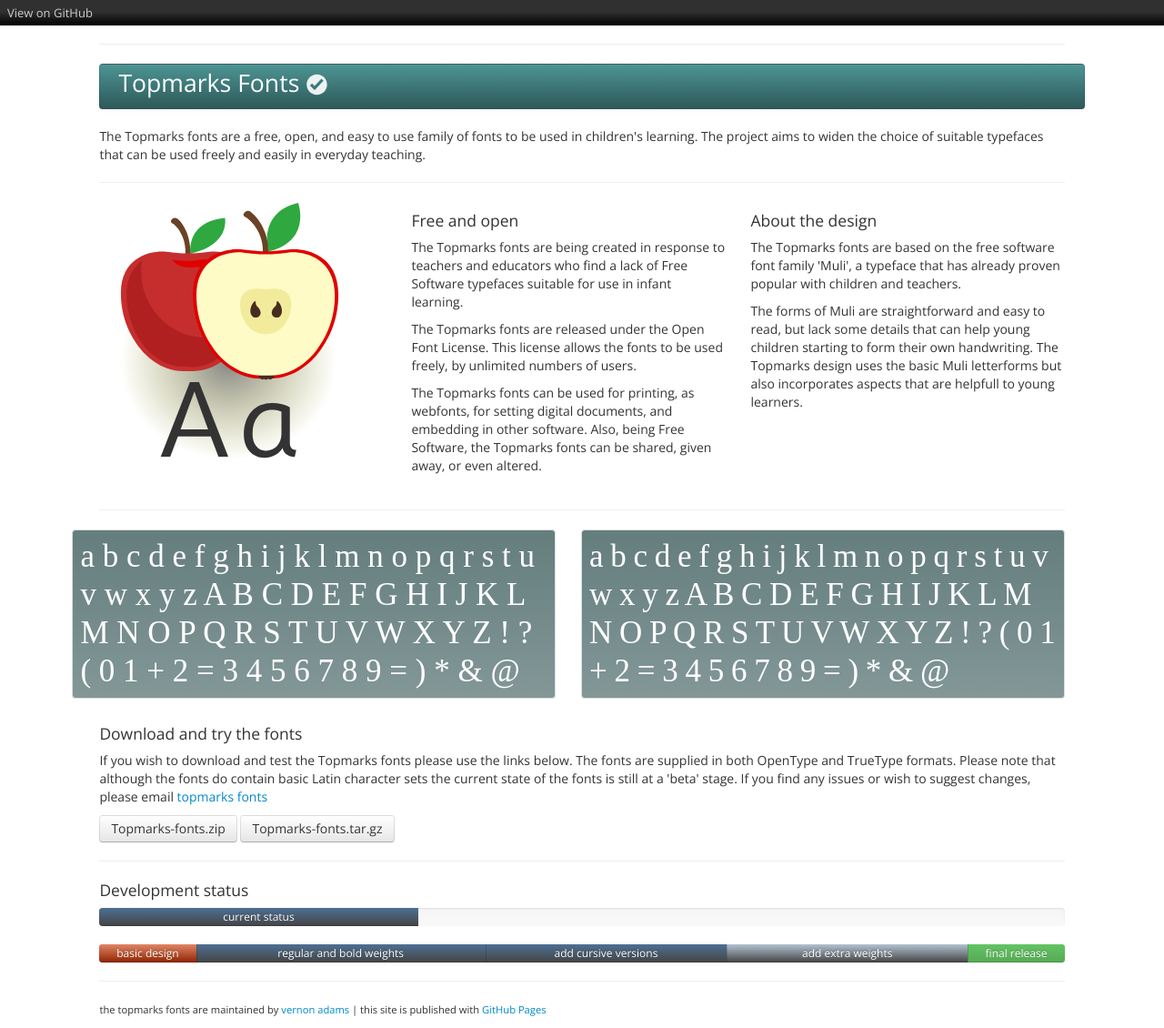
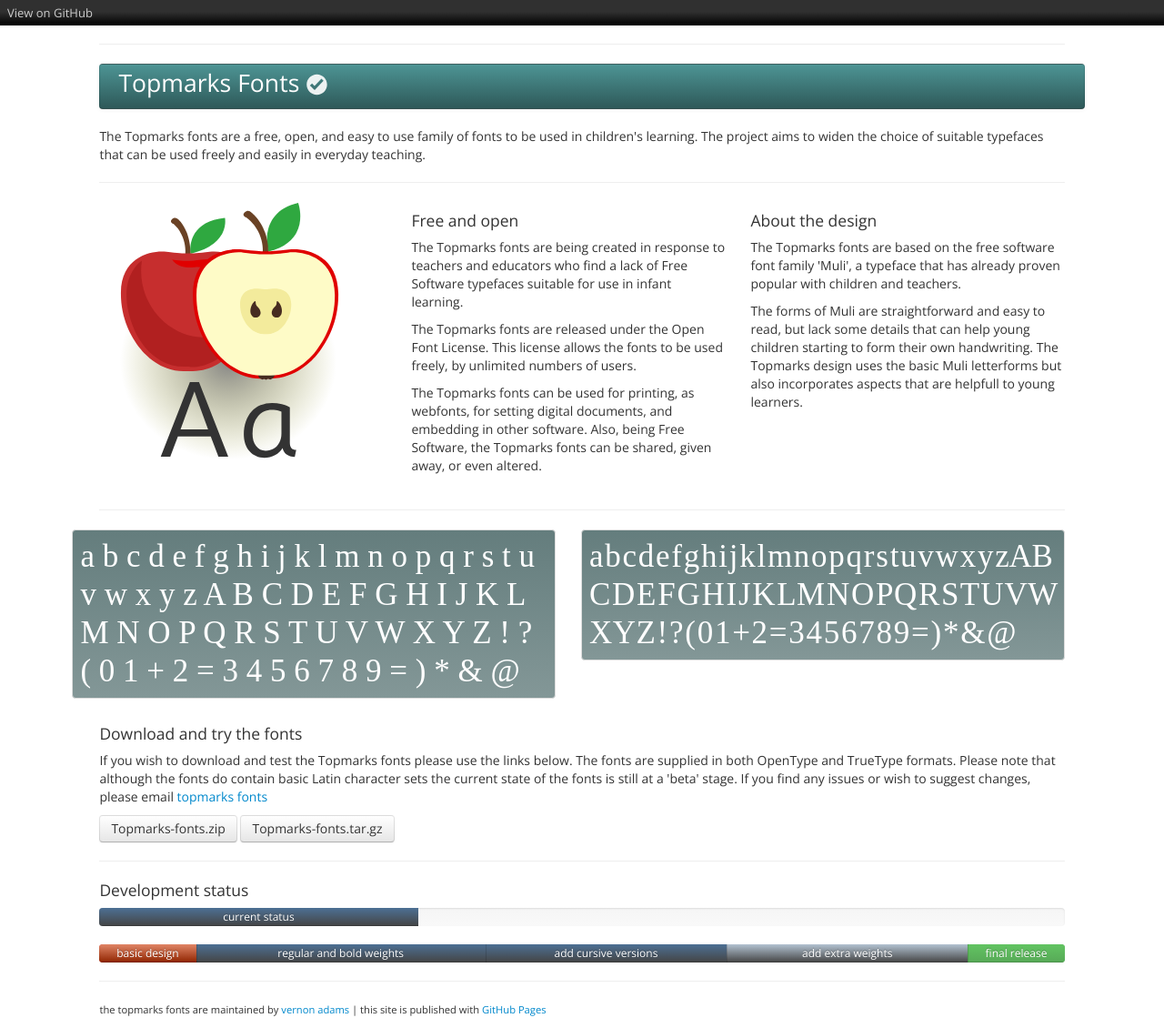
Before and after one commit to vernnobile/topmarks, a Jekyll site: the page built from index.html, in a window 1280 px wide. Shown: the whole page at 91% size. Built offline with Jekyll 4.4.1, drawn with Linux system fonts in a browser that asks for light colours; some web fonts are replaced.

Commit message:
Update specimen.html

```diff
--- a/_includes/specimen.html
+++ b/_includes/specimen.html
@@ -1,4 +1,4 @@
 <div class="row">
 <div class="span6 specimen" style="font-family:topmarksbook">a b c d e f g h i j k l m n o p q r s t u v w x y z A B C D E F G H I J K L M N O P Q R S T U V W X Y Z ! ? ( 0 1 + 2 = 3 4 5 6 7 8 9 = ) * & @ </div>
-<div class="span6 specimen" style="font-family:topmarksbold; letter-spacing:-0.5px;">a b c d e f g h i j k l m n o p q r s t u v w x y z A B C D E F G H I J K L M N O P Q R S T U V W X Y Z ! ? ( 0 1 + 2 = 3 4 5 6 7 8 9 = ) * & @ </div>
+<div class="span6 specimen" style="font-family:topmarksbold; letter-spacing:-0.1em;">a b c d e f g h i j k l m n o p q r s t u v w x y z A B C D E F G H I J K L M N O P Q R S T U V W X Y Z ! ? ( 0 1 + 2 = 3 4 5 6 7 8 9 = ) * & @ </div>
 </div>
```
